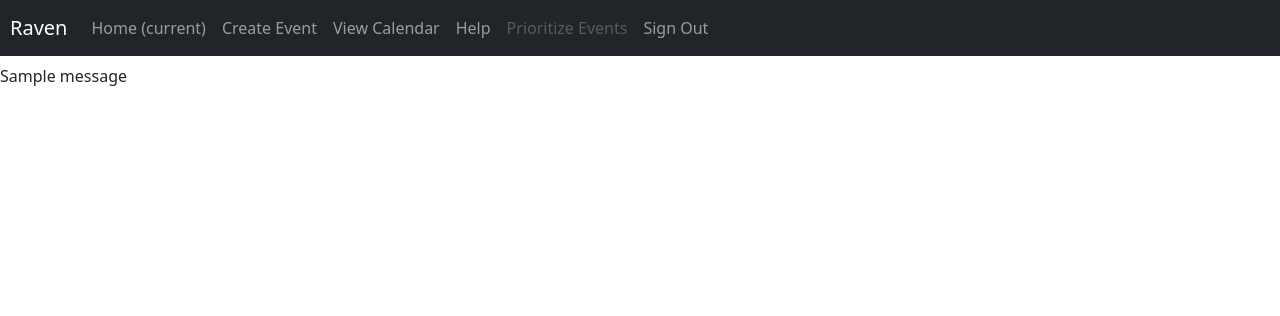
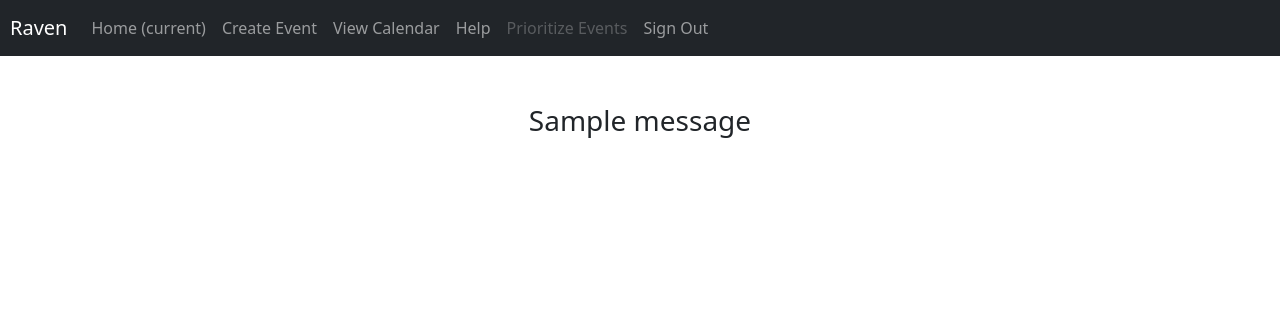
Before and after one commit to RuochiW/RAAVE, a Flask app: page /home in a window 1280 px wide. Shown: the top 316 px of the page. Run offline with Flask 3, Linux system fonts and the light colour scheme; one stand-in notice (Sample message) is shown.

Commit message:
home page flash messages
styles homepage flash messages

```diff
--- a/server.py
+++ b/server.py
@@ -157,7 +157,7 @@ def createEvent():
         result = event_data_controller.write_event(newEvent)
 
         if result[0] == True:
-            flash('Event Succesfully created.')
+            flash('Event Succesfully created')
             print("DB Write Event Successful", file=sys.stdout) #Debugging: sql error to terminal
 
         else:
--- a/templates/base.html
+++ b/templates/base.html
@@ -43,13 +43,15 @@
         <h1>{% block test %}{% endblock %}</h1>
         {% block content %}{% endblock %}
 
+        <div class="container" style="width: 30%; position:fixed; left: 50%; padding-top: 40px;; transform: translate(-50%, 0);">
           {% with messages = get_flashed_messages() %}
           {%  if  messages %}
           {%  for  message  in  messages %}
-        <p>{{ message }}</p>
+          <h3 style="text-align: center;">{{ message }}</h3>
           {% endfor %}
           {% endif %}
           {% endwith %}
+      </div>
 
         <script src="https://code.jquery.com/jquery-3.3.1.slim.min.js" integrity="sha384-q8i/X+965DzO0rT7abK41JStQIAqVgRVzpbzo5smXKp4YfRvH+8abtTE1Pi6jizo" crossorigin="anonymous"></script>
         <script src="https://cdn.jsdelivr.net/npm/popper.js@1.14.7/dist/umd/popper.min.js" integrity="sha384-UO2eT0CpHqdSJQ6hJty5KVphtPhzWj9WO1clHTMGa3JDZwrnQq4sF86dIHNDz0W1" crossorigin="anonymous"></script>
--- a/templates/create_event.html
+++ b/templates/create_event.html
@@ -74,13 +74,15 @@
 
             </form>
 
+            <div class="container" style="width: 30%; position:fixed; left: 50%; transform: translate(-50%, 0);">
                 {% with messages = get_flashed_messages() %}
                 {%  if  messages %}
                 {%  for  message  in  messages %}
-            <p>{{ message }}</p>
+                <p style="text-align: center;">{{ message }}</p>
                 {% endfor %}
                 {% endif %}
                 {% endwith %}
+            </div>
 
         </div>
 
```
Lines whose indentation alone changed are shown as unchanged.
